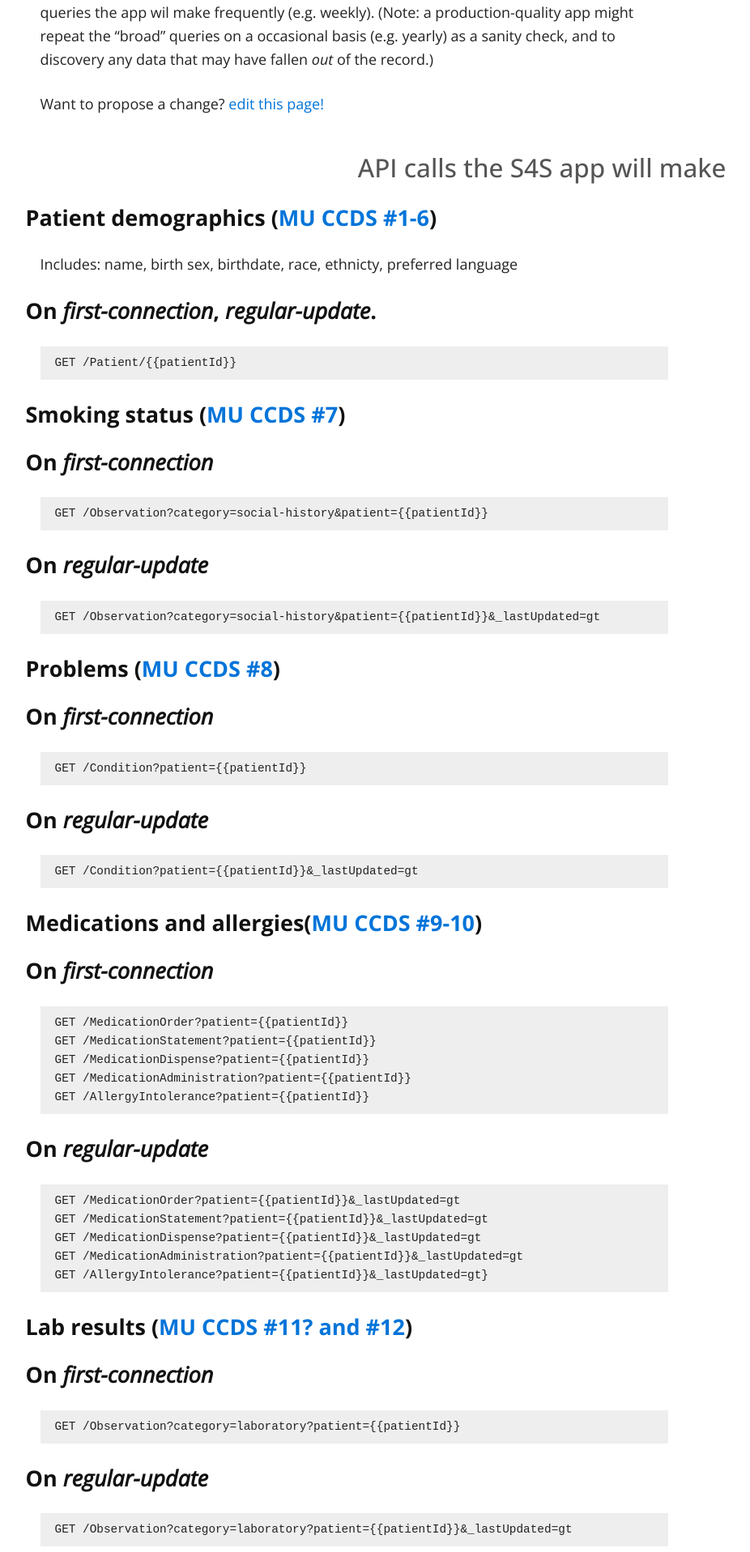
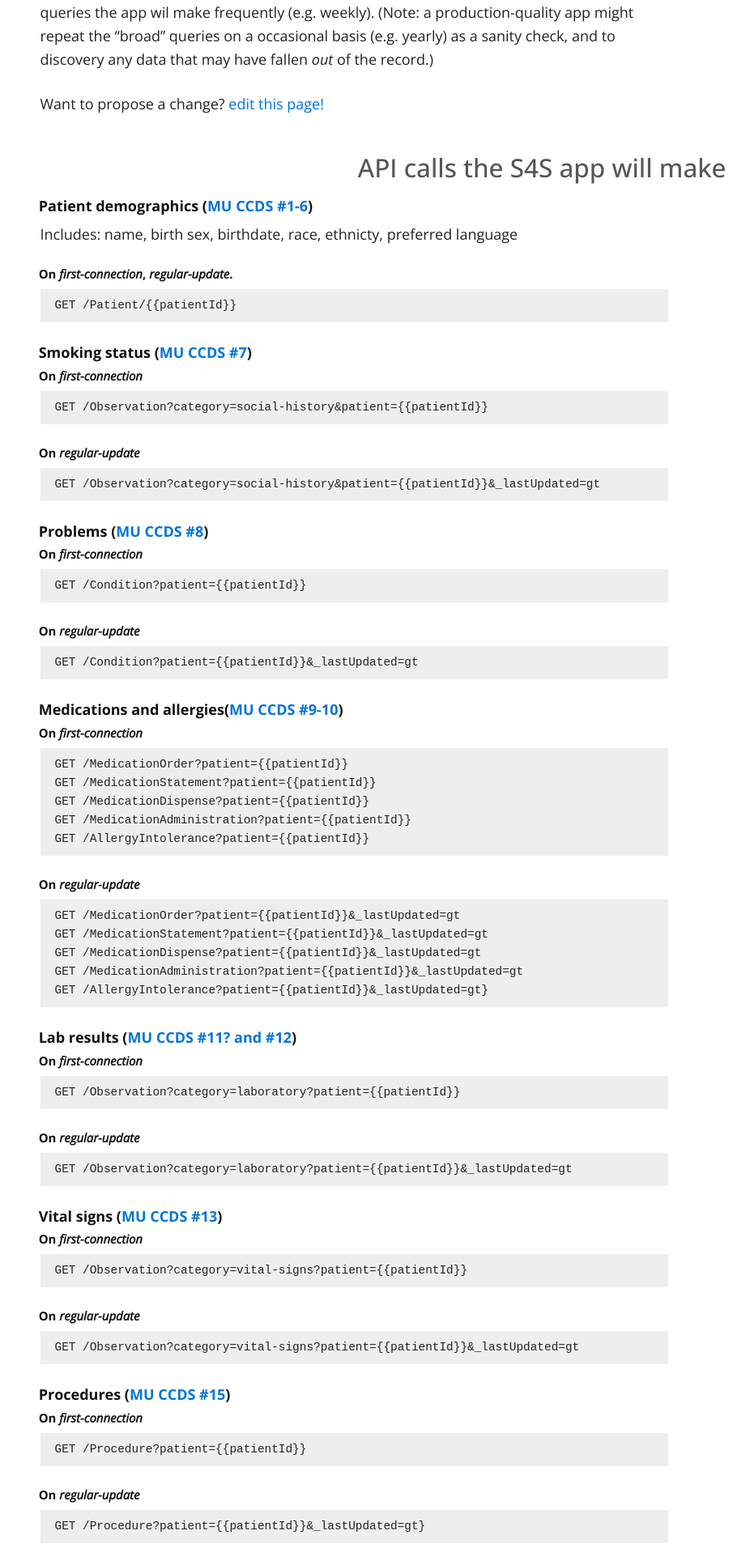
Before and after one commit to sync-for-science/sync-for-science.github.io, a Jekyll site: the page built from api-calls/index.md, in a window 1280 px wide. Shown: the part 671-2588 px from the top of the page at 81% size, without its empty margins (203-1129 px from the left). Built offline with Jekyll 4.4.1, drawn with Linux system fonts in a browser that asks for light colours; nearby versions of some CDN libraries.

Commit message:
Update solo.css

```diff
--- a/css/solo.css
+++ b/css/solo.css
@@ -94,11 +94,6 @@ h3 {
     font-size: 2rem;
     margin-bottom: 1.5rem;
   }
-}
-
-h4, h5, h6 {
-  margin: 1.5rem -1rem 1.5rem -1rem;
-  font-size: 1.5rem;
 }
 
 p, ul, ol, dl, table, pre, blockquote {
```
